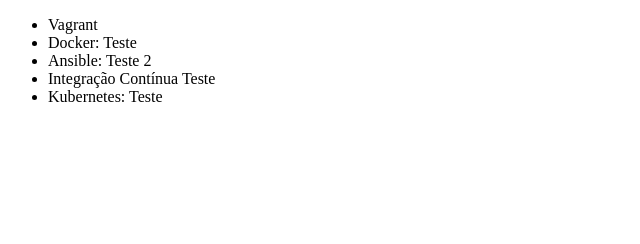
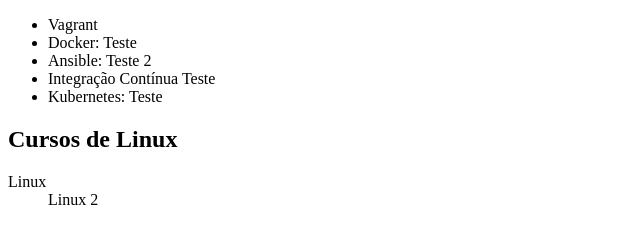
Before and after one commit to Douglas-Carvalho/alura-git, a plain HTML site: page index.html in a window 1280 px wide. Shown: the whole page, without its empty margins (0-640 px from the left). Drawn offline with Linux system fonts and the light colour scheme.

Commit message:
adicionando cursos de linux

```diff
--- a/index.html
+++ b/index.html
@@ -12,5 +12,12 @@
         <li>Integração Contínua Teste</li>
         <li>Kubernetes: Teste</li>
     </ul>
+
+    <h2>Cursos de Linux</h2>
+
+    <dl>
+        <dt>Linux</dt>
+        <dd>Linux 2</dd>
+    </dl>
 </body>
 </html>
```
